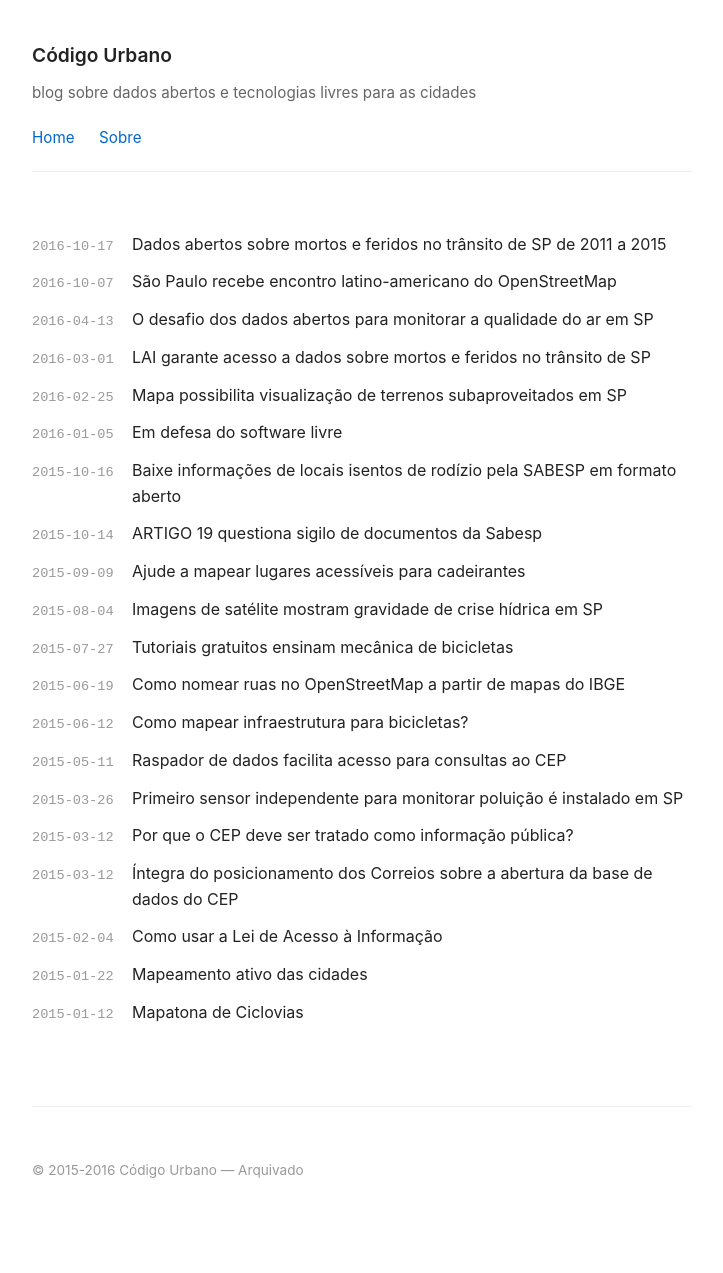
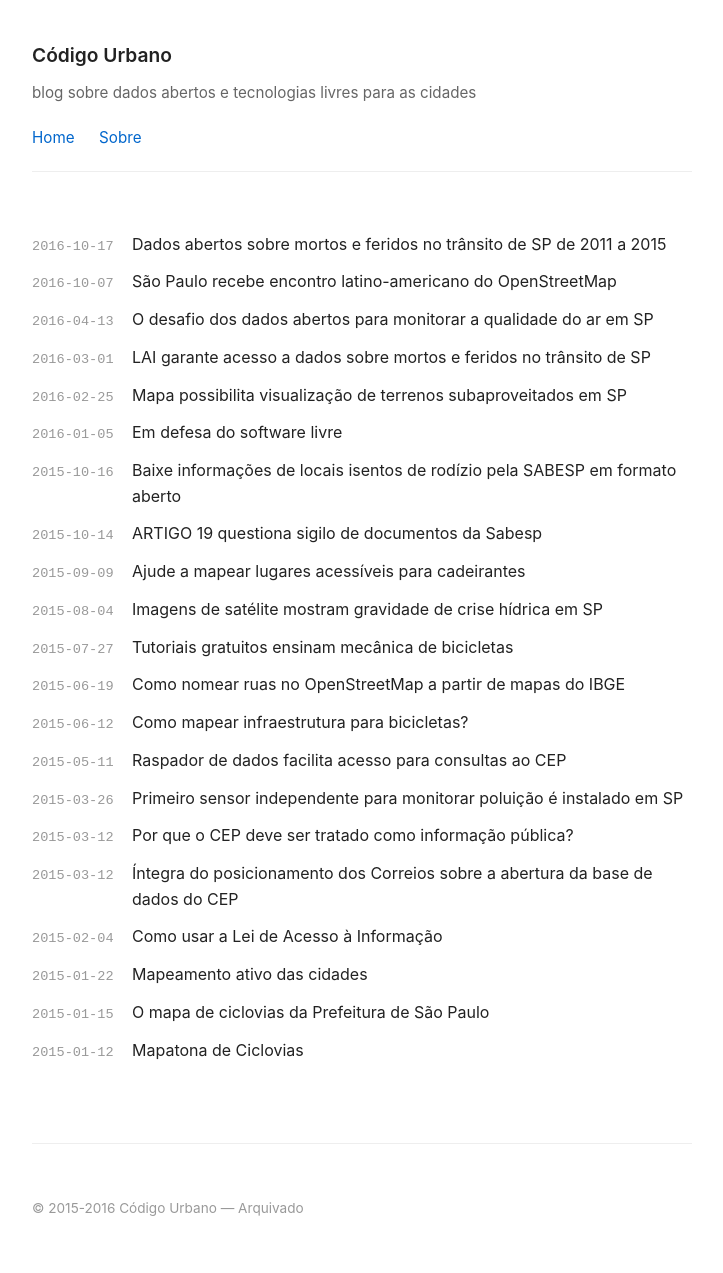
Before and after one commit to codigourbano/website, a Jekyll site: the page built from index.md, in a window 1280 px wide. Shown: the whole page, without its empty margins (278-1001 px from the left). Built offline with Jekyll 4.4.1, drawn with Linux system fonts in a browser that asks for light colours; before the commit the page ends 1235 px from its top, so only the background shows below that.

Commit message:
Publish post: O mapa de ciclovias da Prefeitura de São Paulo (2015-01-15)

```diff
--- a/_posts/2015-01-15-o-mapa-de-ciclovias-da-prefeitura-de-sao-paulo.md
+++ b/_posts/2015-01-15-o-mapa-de-ciclovias-da-prefeitura-de-sao-paulo.md
@@ -2,7 +2,7 @@
 title: "O mapa de ciclovias da Prefeitura de São Paulo"
 date: 2015-01-15
 layout: post
-published: false
+permalink: /o-mapa-de-ciclovias-da-prefeitura-de-sao-paulo/
 categories:
   - "mapas"
 tags:
@@ -14,7 +14,7 @@ tags:
 
 **Por Daniel Santini**
 
-Neste domingo, dia 18, acontece a primeira [Mapatona de Ciclovias de São Paulo]({ % post_url 2015-01-12-mapatona-de-ciclovias.md %}). A iniciativa, organizada pelo Código Urbano, tem como objetivo melhorar o mapa colaborativo das ciclovias da cidade no [OpenStreetMap](https://www.openstreetmap.org/), plataforma cuja essência são os [dados abertos](https://www.openstreetmap.org/copyright). Atualmente a prefeitura de São Paulo disponibiliza o mapa oficial no [Google Maps](https://www.google.com/maps/d/u/0/viewer?dg=feature&ll=-23.577833,-46.604691&t=m&source=embed&ie=UTF8&msa=0&spn=0.302075,0.439453&z=11&mid=z9TqTcegPvdk.kD1kEBduCkvI), que é uma plataforma fechada.
+Neste domingo, dia 18, acontece a primeira [Mapatona de Ciclovias de São Paulo]({% post_url 2015-01-12-mapatona-de-ciclovias %}). A iniciativa, organizada pelo Código Urbano, tem como objetivo melhorar o mapa colaborativo das ciclovias da cidade no [OpenStreetMap](https://www.openstreetmap.org/), plataforma cuja essência são os [dados abertos](https://www.openstreetmap.org/copyright). Atualmente a prefeitura de São Paulo disponibiliza o mapa oficial no [Google Maps](https://www.google.com/maps/d/u/0/viewer?dg=feature&ll=-23.577833,-46.604691&t=m&source=embed&ie=UTF8&msa=0&spn=0.302075,0.439453&z=11&mid=z9TqTcegPvdk.kD1kEBduCkvI), que é uma plataforma fechada.
 
 <iframe src="https://www.google.com/maps/d/embed?mid=z9TqTcegPvdk.kD1kEBduCkvI" width="640" height="480"></iframe>
 
```
